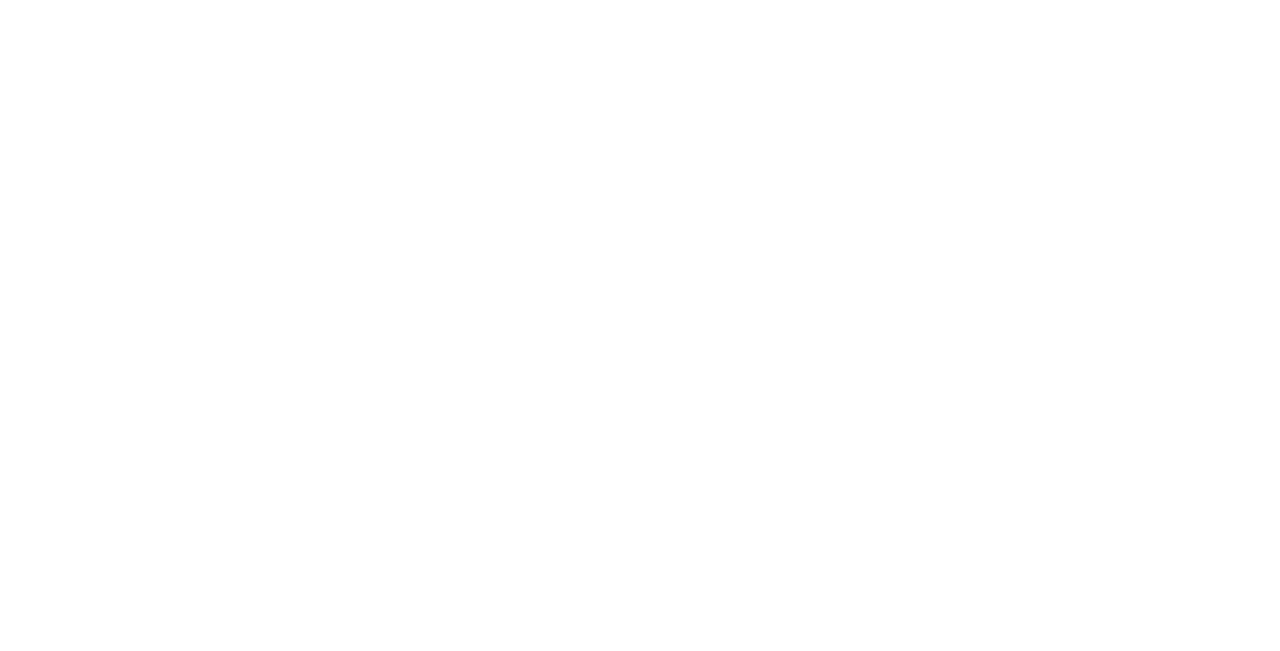
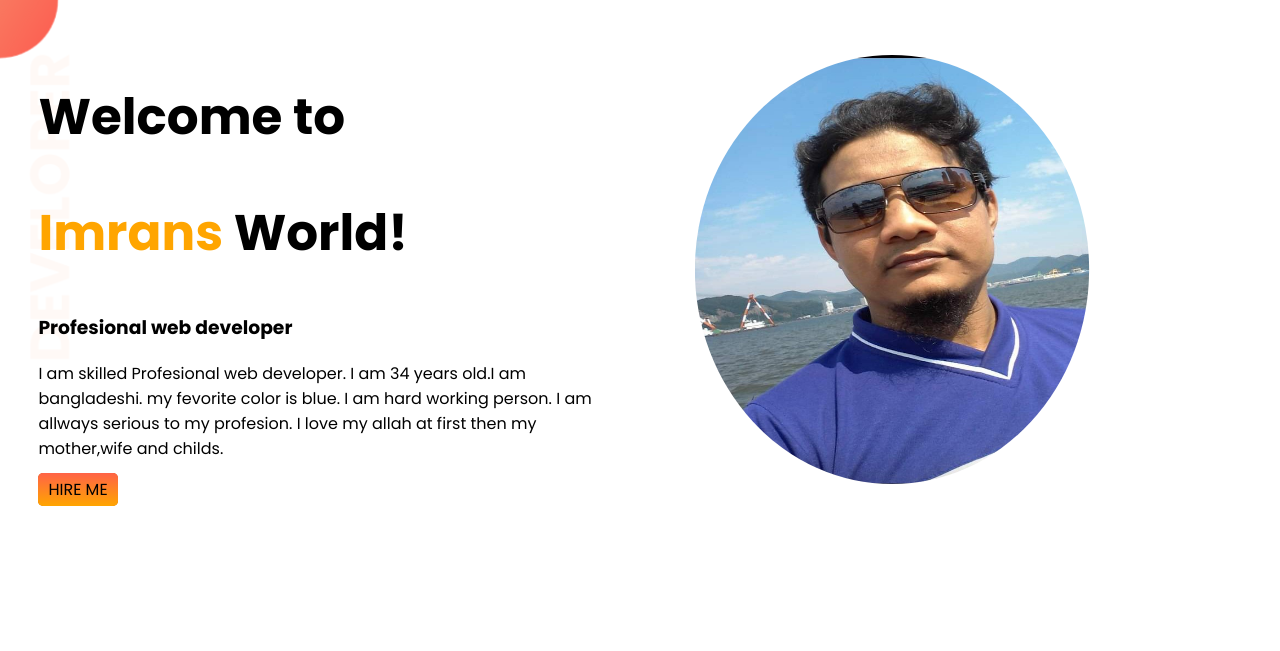
Before and after one commit to Imranbd21/Developer-portpolio, a plain HTML site: page index.html in a window 1280 px wide. Drawn offline with Linux system fonts and the light colour scheme.

Commit message:
top-banner added

```diff
--- a/index.html
+++ b/index.html
@@ -1,13 +1,35 @@
 <!DOCTYPE html>
 <html lang="en">
+
 <head>
     <meta charset="UTF-8">
     <meta http-equiv="X-UA-Compatible" content="IE=edge">
     <meta name="viewport" content="width=device-width, initial-scale=1.0">
     <title>Imran portpolio</title>
+    <link rel="preconnect" href="https://fonts.googleapis.com">
+    <link rel="preconnect" href="https://fonts.gstatic.com" crossorigin>
+    <link
+        href="https://fonts.googleapis.com/css2?family=Poppins:ital,wght@0,100;0,200;0,300;0,400;0,500;0,600;0,700;0,800;0,900;1,100;1,200;1,300;1,400;1,500;1,600;1,800;1,900&display=swap"
+        rel="stylesheet">
     <link rel="stylesheet" href="style.css">
 </head>
+
 <body>
+    <section class="top-banner">
+        <div class="half-width">
+            <h1>Welcome to</h1>
+            <h1><span class="potani"> Imrans</span> World!</h1>
+            <h3>Profesional web developer</h3>
+            <p>I am skilled Profesional web developer. I am 34 years old.I am bangladeshi. my fevorite color is blue. I
+                am
+                hard
+                working person. I am allways serious to my profesion.
+                I love my allah at first then my mother,wife and childs.
+            </p>
+            <a class="link-button" target="-blank" href="http://facebook.com">HIRE ME</a>
+        </div>
+        <div class="half-width"><img src="Southkorea.jpg" alt=""></div>
+    </section>
+</body>
 
-</body>
 </html>
--- a/style.css
+++ b/style.css
@@ -0,0 +1,38 @@
+body{
+    font-family: 'Poppins', sans-serif;
+    margin: 0%;
+}
+h1{
+    font-size: 50px;
+}
+.potani{
+    color:orange;
+}
+
+section{
+    display: flex;
+
+}
+.half-width{
+    padding:3%;
+    width: 50%;
+}
+.half-width img{
+    padding:3%;
+    width: 70%;
+    height: 75%;
+    border-radius:50%;
+}
+.link-button{
+    text-decoration: none;
+    background-color:rgb(207, 108, 26);
+    padding: 5px 10px;
+    border-radius: 5px;
+    color: black;
+    background-image:linear-gradient(tomato, orange);
+
+}
+.top-banner{
+    background-image:url(images/top-banner.png);
+    background-repeat: no-repeat;
+}
```
Also changed, not shown: Imran2015.jpg (added), Southkorea.jpg (added), Southkorea1.jpg (added), images/dream-bg.png (added), images/exp-bg.png (added), images/jhankar.png (added), images/jhankar2.png (added), images/my-bg.png (added), images/my-bg2.png (added), images/top-banner.png (added).
